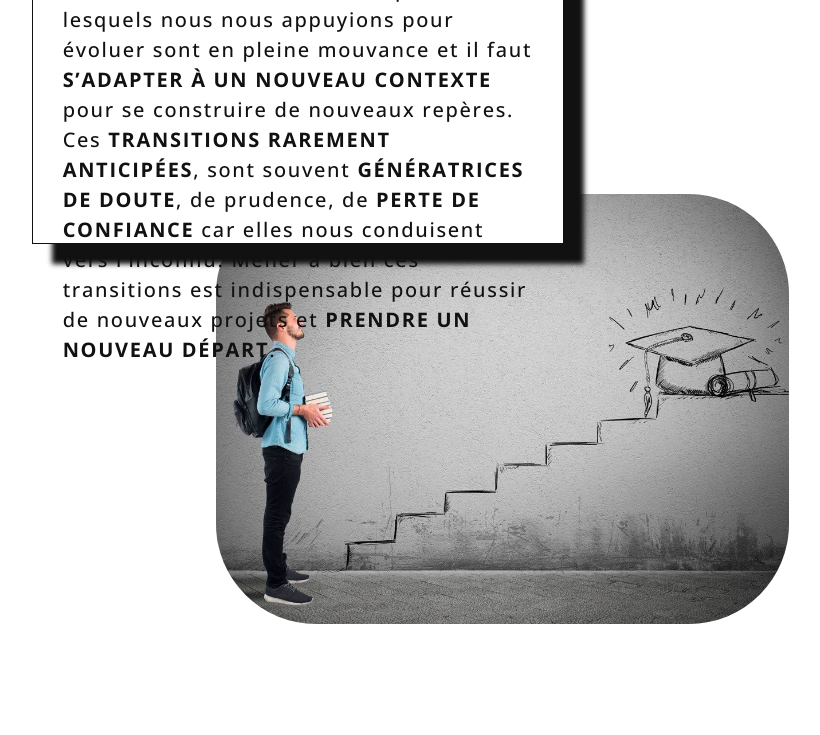
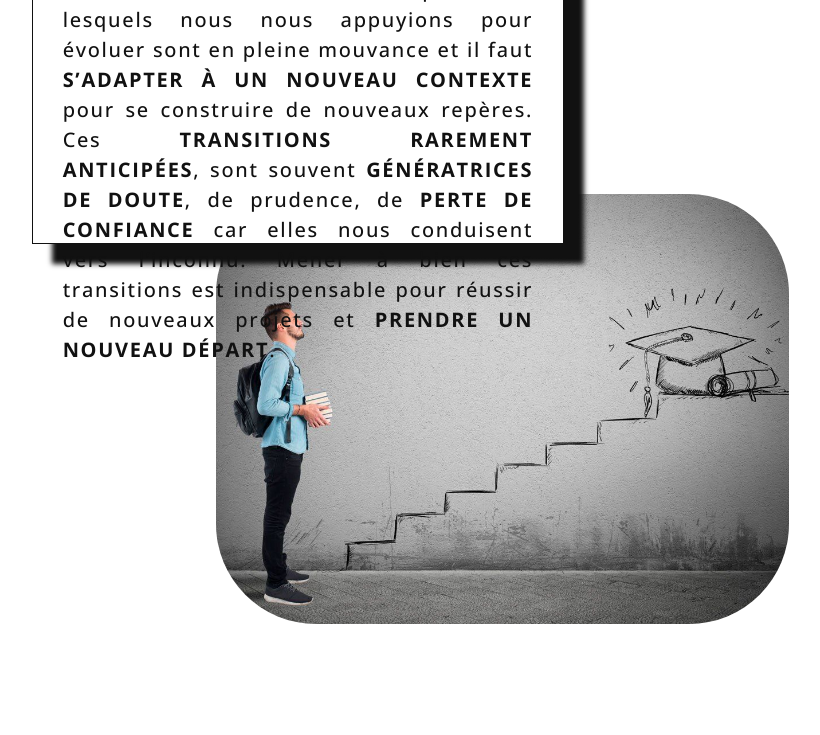
Before and after one commit to ProjectXTN/maya-coach, a React (Create React App) app: page /se-renseigner in a window 1280 px wide. Shown: the part 480-1215 px from the top of the page, without its empty margins (337-1157 px from the left). Built offline with nearby package versions, Linux system fonts and the light colour scheme.

Commit message:
text justify

```diff
--- a/src/pages/Etudiant/styles.js
+++ b/src/pages/Etudiant/styles.js
@@ -35,6 +35,7 @@ export const Row = styled.div`
         font-size: 18px;
         font-weight: 500;
         letter-spacing: 1px;
+        text-align: justify;
         z-index: 2;
     }
 
@@ -66,6 +67,7 @@ export const TextOrientation = styled.div`
         border: 1px solid #111;
         box-shadow: 20px 20px 5px #111;
         letter-spacing: 1.5px;
+
     }
 `
 
--- a/src/pages/Home/index.jsx
+++ b/src/pages/Home/index.jsx
@@ -49,7 +49,7 @@ const Home = () => {
           <TextDescription>
             <h2>QUI SUIS-JE ?</h2>
             <h3><strong>Maya BEN</strong></h3>
-              Après de longues années en entreprise à des postes de direction, Conseil en Ressources Humaines, <strong> COACHE CERTIFIÉE EN DÉVELOPPEMENT PROFESSIONNEL</strong>, j’interviens dans l’accompagnement des carrières, des reconversions, des recherches d’emploi, des formations, sur tous les sujets permettant de s’orienter et de réussir ambitions et projets professionnels. Praticienne certifiée en <strong>BILAN DE COMPÉTENCES</strong> ( éligible au CPF ), j’utilise les outils de <strong>DÉVELOPPEMENT PERSONNEL</strong>, les <strong>TESTS PSYCHOMÉTRIQUES </strong>(certifiée MBTI, Central Test), et diverses <strong>MÉTHODOLOGIES DE COACHING PROFESSIONNEL</strong>. J’accompagne tout type de profil, des <storng>ÉTUDIANTS EN QUÊTE D’ORIENTATION</storng>, des <strong>SALARIÉS SOUHAITANT FAIRE LE POINT SUR LEUR CARRIÈRE</strong>, des <strong>ADULTES EN RÉFLEXION</strong> pour une <strong>RECONVERSION PROFESSIONNELLE </strong> ou en cours de <strong>FORMATION</strong>, des personnes en <strong>RECHERCHE D’EMPLOI</strong>.
+              Après de longues années en entreprise à des postes de direction, Conseil en Ressources Humaines, <strong> COACHE CERTIFIÉE EN DÉVELOPPEMENT PROFESSIONNEL</strong>, j’interviens dans l’accompagnement des carrières, des reconversions, des recherches d’emploi, des formations, sur tous les sujets permettant de s’orienter et de réussir ambitions et projets professionnels. Praticienne certifiée en <strong>BILAN DE COMPÉTENCES</strong> ( éligible au CPF ), j’utilise les outils de <strong>DÉVELOPPEMENT PERSONNEL</strong>, les <strong>TESTS PSYCHOMÉTRIQUES </strong>(certifiée MBTI, Central Test), et diverses <strong>MÉTHODOLOGIES DE COACHING PROFESSIONNEL</strong>. J’accompagne tout type de profil, des <strong>ÉTUDIANTS EN QUÊTE D’ORIENTATION</strong>, des <strong>SALARIÉS SOUHAITANT FAIRE LE POINT SUR LEUR CARRIÈRE</strong>, des <strong>ADULTES EN RÉFLEXION</strong> pour une <strong>RECONVERSION PROFESSIONNELLE </strong> ou en cours de <strong>FORMATION</strong>, des personnes en <strong>RECHERCHE D’EMPLOI</strong>.
         </TextDescription>
       </ContainerWrapper>
           <div className='bgimg-2'>
--- a/src/pages/Reconvertion/styles.js
+++ b/src/pages/Reconvertion/styles.js
@@ -35,6 +35,7 @@ export const Row = styled.div`
         font-weight: 500;
         letter-spacing: 1px;
         z-index: 2;
+        text-align: justify;
     }
 
     img{
@@ -63,6 +64,7 @@ export const TextOrientation = styled.div`
         box-shadow: 20px 20px 5px #111;
         letter-spacing: 1.7px;
         margin-top: -15%;
+        text-align: justify;
     }
 `
 
--- a/src/pages/Renseigner/styles.js
+++ b/src/pages/Renseigner/styles.js
@@ -41,6 +41,7 @@ export const Row = styled.div`
         margin-top: 1rem;
         background-color: #FFF;
         padding: 30px;
+        text-align: justify;
     }
 
     img{
@@ -68,5 +69,6 @@ export const TextOrientation = styled.div`
         box-shadow: 20px 20px 5px #111;
         letter-spacing: 1.7px;
         margin-top: 5rem;
+        text-align: justify;
     }
 `
--- a/src/pages/Salarie/styles.js
+++ b/src/pages/Salarie/styles.js
@@ -35,6 +35,7 @@ export const Row = styled.div`
         letter-spacing: 1px;
         z-index: 2;
         font-weight: 500;
+        text-align: justify;
     }
 
     img{
@@ -62,5 +63,6 @@ export const TextOrientation = styled.div`
         letter-spacing: 1.7px;
         margin-top: -5rem;
         margin-left: -10%;
+        text-align: justify;
     }
 `
```
